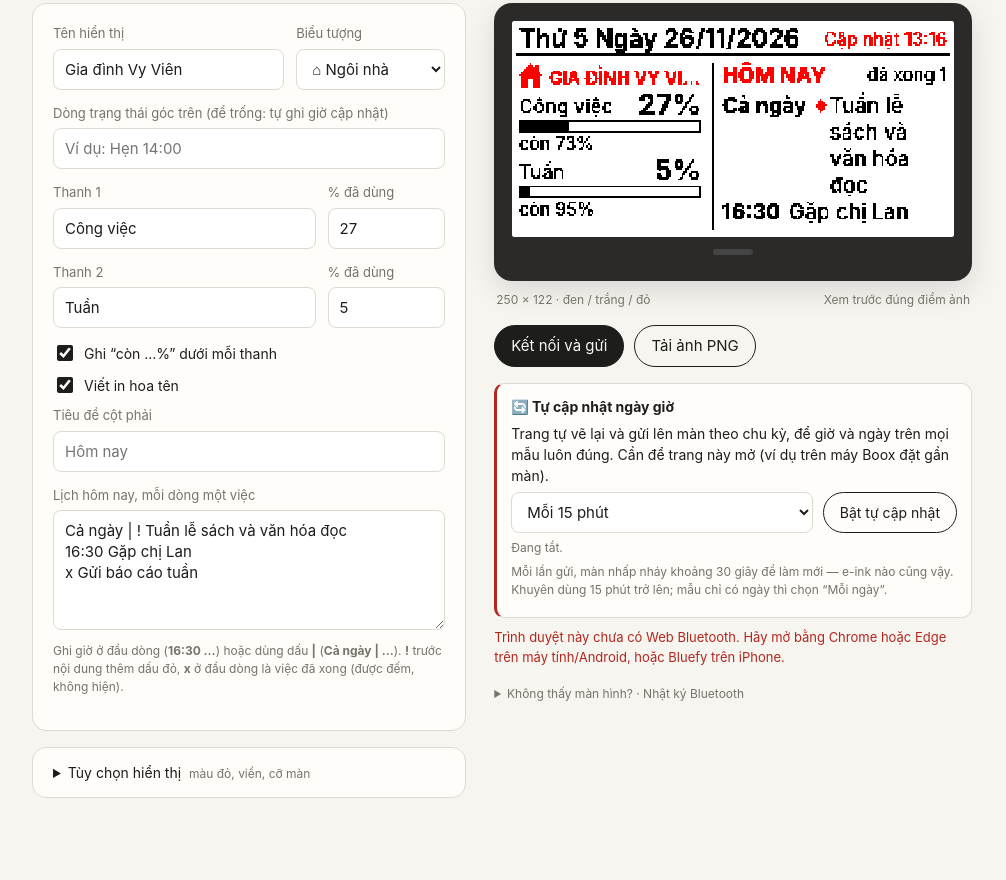
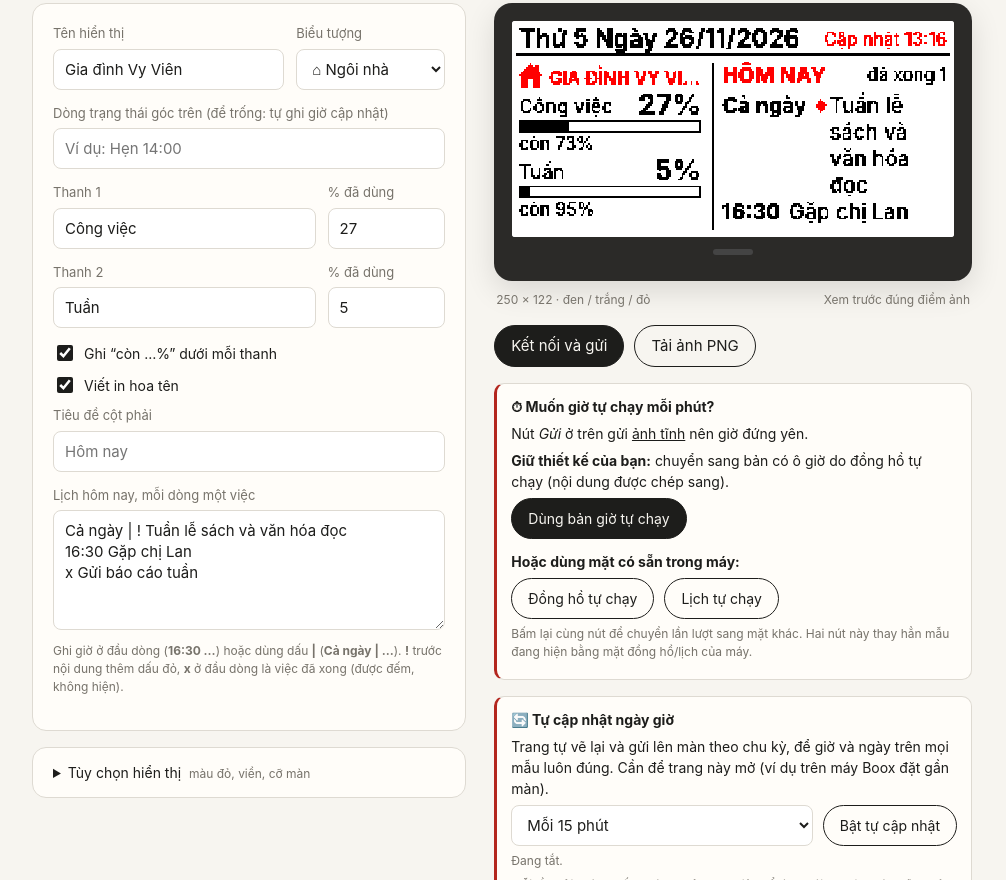
Before and after one commit to trinhthidieuthan/nhan-eink, a plain HTML site: page index.html in a window 1280 px wide. Shown: the part 389-1269 px from the top of the page, without its empty margins (138-1144 px from the left). Before the commit the page ends 1247 px from the top, so only its background shows below. Drawn offline with Linux system fonts and the light colour scheme.

Commit message:
Gợi ý giờ tự chạy trên mọi mẫu có giờ

```diff
--- a/index.html
+++ b/index.html
@@ -176,7 +176,7 @@
         <label data-split="photo"><span>Ảnh (dùng chung với tab Ảnh)</span><input id="splitPhoto" type="file" accept="image/*"></label>
         <label data-split="tasks"><span>Tiêu đề nhiệm vụ</span><input id="splitTitle" type="text" maxlength="18" placeholder="Nhiệm vụ"></label>
         <label data-split="tasks"><span>Nhiệm vụ, mỗi dòng một việc (x ở đầu = đã xong)</span><textarea id="splitTasks" style="min-height:96px"></textarea></label>
-        <p class="note" data-split="time">Giờ trên màn là lúc bấm gửi; màn e-ink không tự chạy giờ.</p>
+        <p class="note" data-split="time">Giờ ở mẫu này là lúc bấm gửi. Muốn giờ tự chạy mỗi phút, bấm <b>Dùng bản giờ tự chạy</b> trong ô ⏱ dưới khung xem trước.</p>
       </section>
 
       <section class="panel" data-p="clk" hidden>
@@ -297,6 +297,15 @@
         </ol>
         <p class="small-note">Nếu trang gốc báo cần cài dữ liệu, vào Cập nhật phần mềm → Cài đặt đồng hồ trước. Đồng hồ đời cũ có thể chưa có Đồng hồ tranh.</p>
       </div>
+      <div id="liveBox" class="live" hidden>
+        <b>⏱ Muốn giờ tự chạy mỗi phút?</b>
+        <p>Nút <i>Gửi</i> ở trên gửi <u>ảnh tĩnh</u> nên giờ đứng yên.</p>
+        <div id="toArtWrap"><p><b>Giữ thiết kế của bạn:</b> chuyển sang bản có ô giờ do đồng hồ tự chạy (nội dung được chép sang).</p>
+          <div class="actions"><button id="btnToArt" class="primary">Dùng bản giờ tự chạy</button></div></div>
+        <p style="margin-top:12px"><b>Hoặc dùng mặt có sẵn trong máy:</b></p>
+        <div class="actions"><button id="btnLiveClock">Đồng hồ tự chạy</button><button id="btnLiveCal">Lịch tự chạy</button></div>
+        <p class="small-note">Bấm lại cùng nút để chuyển lần lượt sang mặt khác. Hai nút này thay hẳn mẫu đang hiện bằng mặt đồng hồ/lịch của máy.</p>
+      </div>
       <div class="live" id="autoBox">
         <b>🔄 Tự cập nhật ngày giờ</b>
         <p>Trang tự vẽ lại và gửi lên màn theo chu kỳ, để giờ và ngày trên mọi mẫu luôn đúng. Cần để trang này mở (ví dụ trên máy Boox đặt gần màn).</p>
@@ -308,12 +317,6 @@
         </div>
         <p class="small-note" id="autoStatus">Đang tắt.</p>
         <p class="small-note">Mỗi lần gửi, màn nhấp nháy khoảng 30 giây để làm mới — e-ink nào cũng vậy. Khuyên dùng 15 phút trở lên; mẫu chỉ có ngày thì chọn “Mỗi ngày”.</p>
-      </div>
-      <div id="liveBox" class="live" hidden>
-        <b>⏱ Muốn giờ tự chạy?</b>
-        <p>Nút <i>Gửi</i> ở trên gửi <u>ảnh tĩnh</u> nên giờ đứng yên. Hai nút dưới đây bảo đồng hồ dùng mặt đồng hồ/lịch <u>có sẵn trong máy</u> — tự cập nhật mỗi phút.</p>
-        <div class="actions"><button id="btnLiveClock">Đồng hồ tự chạy</button><button id="btnLiveCal">Lịch tự chạy</button></div>
-        <p class="small-note">Bấm lại cùng nút để chuyển lần lượt sang mặt khác. Muốn chọn đúng một mặt cụ thể, dùng mục “Chọn giao diện đồng hồ” ở trang gốc.</p>
       </div>
       <progress id="prog" value="0" max="100" hidden></progress>
       <div id="msg" class="msg"></div>
@@ -873,10 +876,23 @@ function kidFields(){const s=$('kidStyle').value;for(const el of document.queryS
   for(const el of document.querySelectorAll('[data-tpl]'))el.hidden=el.dataset.tpl!==$('tplKind').value;
   for(const el of document.querySelectorAll('[data-art]'))el.hidden=!el.dataset.art.split(' ').includes($('artKind').value);
   $('artPos').disabled=$('artBox').value!=='small';
+  if(typeof artTarget==='function')$('toArtWrap').hidden=!artTarget();
   const parts=$('splitMode').value.split('-');for(const el of document.querySelectorAll('[data-split]'))el.hidden=!parts.some(p=>p.includes(el.dataset.split));}
 let raf=0;function schedule(){if(raf)return;raf=requestAnimationFrame(()=>{raf=0;kidFields();render();save();if(typeof scheduleThumbs==='function')scheduleThumbs();});}
 
-function setTab(t){tab=t;for(const p of document.querySelectorAll('[data-p]'))p.hidden=p.dataset.p!==t;$('liveBox').hidden=t!=='clk';
+/* Mẫu nào có giờ/ngày thì gợi ý bản “giờ tự chạy” tương ứng (nhóm Giờ tự chạy) */
+function artTarget(){
+  if(tab==='split'){const m=$('splitMode').value;if(m==='time-tasks')return {kind:'tasks',title:$('splitTitle').value,tasks:$('splitTasks').value};return m.startsWith('photo')?{kind:'photo'}:null;}
+  if(tab==='kids'){const s=$('kidStyle').value;return s==='hero'?{kind:'note',title:'Nhiệm vụ đặc biệt',msg:$('kidMission').value,by:$('kid1Name').value}:{kind:'tasks',title:'Nhiệm vụ của '+($('kid1Name').value.trim()||'con'),tasks:$('kid1Tasks').value};}
+  if(tab==='dash')return {kind:'tasks',title:$('dashTitle').value.trim()||'Hôm nay',tasks:$('dashItems').value.split('\n').map(s=>s.replace(/^[^|]*\|\s*/,'').replace(/^\d{1,2}[:h.]\d{2}\s+/,'')).join('\n')};
+  if(tab==='todo')return {kind:'tasks',title:$('todoTitle').value.trim()||'Việc hôm nay',tasks:$('todoText').value.split('\n').map(s=>s.replace(/^!\s*/,'')).join('\n')};
+  if(tab==='cal')return {kind:'note',title:'Hôm nay',msg:$('calNote').value.trim()||'Chúc cả nhà một ngày vui!',by:''};
+  if(tab==='photo')return {kind:'photo'};
+  return null;
+}
+const TIME_TABS=['clk','split','kids','dash','todo','cal','photo'];
+function setTab(t){tab=t;for(const p of document.querySelectorAll('[data-p]'))p.hidden=p.dataset.p!==t;
+  $('liveBox').hidden=!TIME_TABS.includes(t);$('toArtWrap').hidden=!artTarget();
   const art=t==='art';$('artGuide').hidden=!art;$('autoBox').hidden=art;$('btnSend').hidden=art;schedule();}
 
 /* ---------- Thư viện chọn màn hình ---------- */
@@ -1061,6 +1077,10 @@ async function liveMode(mode){
   }catch(e){say('Chưa gửi được: '+e.message,true);log('Lỗi: '+e.message);}
   finally{ble.busy=false;updateConn();}
 }
+$('btnToArt').onclick=()=>{const a=artTarget();if(!a)return;
+  if(a.title)$('artTitle').value=a.title;if(a.tasks!=null)$('artTasks').value=a.tasks;if(a.msg!=null)$('artMsg').value=a.msg;if(a.by!=null)$('artBy').value=a.by;
+  if(a.kind==='photo'&&tab==='photo')$('artCaption').value=$('photoCaption').value;
+  chooseLayout(LAYOUTS.find(l=>l.t==='art'&&l.value===a.kind));window.scrollTo({top:0});};
 $('btnLiveClock').onclick=()=>liveMode(2);$('btnLiveCal').onclick=()=>liveMode(1);
 $('btnCancel').onclick=()=>{ble.job?.fail(new Error('Đã dừng. Kết nối lại rồi gửi lại.'));try{ble.device?.gatt?.disconnect();}catch(_){}};
 
```
